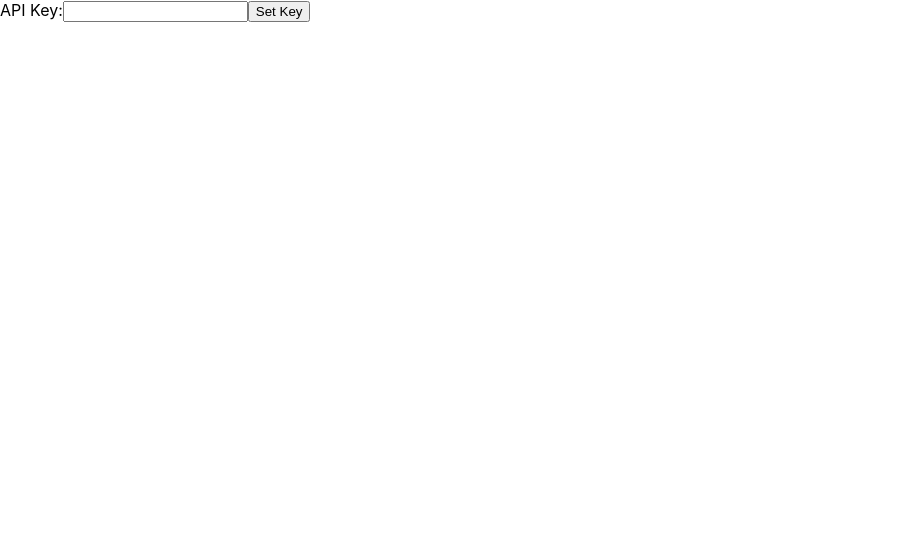
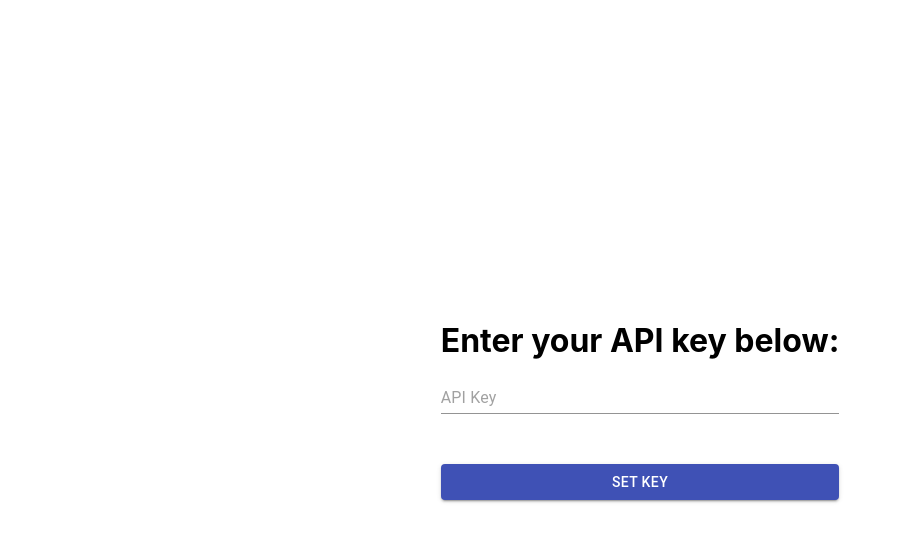
Before and after one commit to ejaycoleman/colmore-test, a React (Create React App) app in the folder frontend/: page / in a window 1280 px wide. Shown: the top 542 px of the page, without its empty margins (0-903 px from the left). Built offline with nearby package versions, Linux system fonts and the light colour scheme.

Commit message:
style home

```diff
--- a/frontend/src/App.js
+++ b/frontend/src/App.js
@@ -10,7 +10,7 @@ import Result from './pages/Result'
 export default function App () {
   return (
     <Router>
-      <div>
+      <div style={{ height: '100vh', display: 'flex', alignItems: 'center', justifyContent: 'center' }}>
         <Switch>
           <Route path="/result">
             <Result />
--- a/frontend/src/components/SymbolInformation.js
+++ b/frontend/src/components/SymbolInformation.js
@@ -6,7 +6,7 @@ import { timeSeriesDaily } from '../services/SymbolSearch'
 import { APIKeyContext } from '../context/APIKeyContext'
 
 export default function SymbolInformation ({ symbol }) {
-  const [dailyInfo, setDailyInfo] = useState({})
+  const [dailyInfo, setDailyInfo] = useState([])
 
   useEffect(async () => {
     if (symbol) {
@@ -31,6 +31,7 @@ export default function SymbolInformation ({ symbol }) {
           })}
         </tbody>
       </table>
+      {dailyInfo && (
         <table>
           <tbody>
             {
@@ -38,6 +39,7 @@ export default function SymbolInformation ({ symbol }) {
             }
           </tbody>
         </table>
+      )}
     </div>
   )
 }
--- a/frontend/src/pages/Home.js
+++ b/frontend/src/pages/Home.js
@@ -2,6 +2,9 @@ import React, { useContext, useState } from 'react'
 import { APIKeyContext } from '../context/APIKeyContext'
 
 import { useHistory } from 'react-router-dom'
+
+import TextField from '@material-ui/core/TextField'
+import Button from '@material-ui/core/Button'
 
 export default function Home () {
   const [apiKey, setApiKey] = useState('')
@@ -15,10 +18,10 @@ export default function Home () {
   }
 
   return (
-    <div>
-      API Key:
-      <input type="text" name="apikey" value={apiKey} onChange={e => setApiKey(e.target.value)}/>
-      <button onClick={() => submitApiKey()}>Set Key</button>
+    <div style={{ display: 'flex', flexDirection: 'column' }}>
+      <h1>Enter your API key below:</h1>
+      <TextField placeholder='API Key' type="text" name='apikey' value={apiKey} onChange={e => setApiKey(e.target.value)} style={{ marginBottom: '50px' }}/>
+      <Button variant='contained' color='primary' onClick={() => submitApiKey()}>Set Key</Button>
     </div>
   )
 }
```
Also changed, not shown: frontend/src/App.css (deleted, +0 -38 lines), 1 other file (tests, documents, lock files or other folders). Lines whose indentation alone changed are shown as unchanged.
